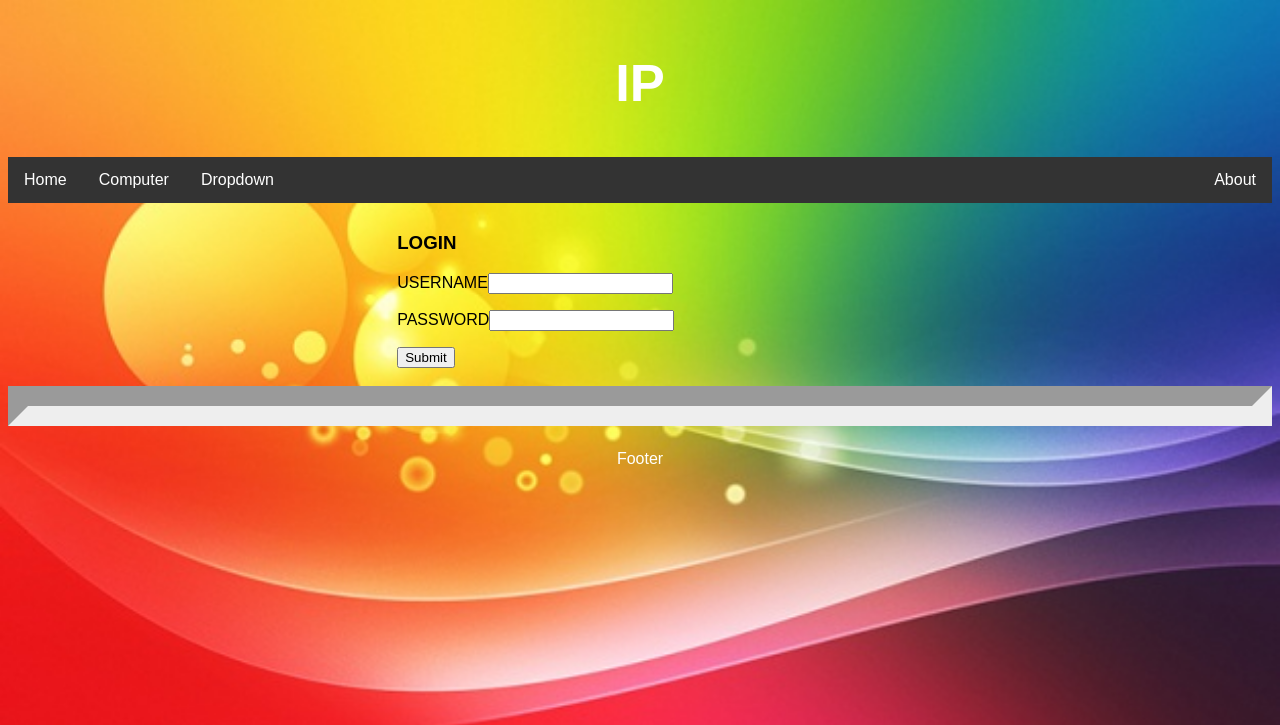
After one commit to noctua9/website, a PHP site: page /login.html in a window 1280 px wide. The commit adds this page. Shown: the top 725 px of the page. Run offline with PHP 8.4, Linux system fonts and the light colour scheme.

Commit message:
footer fixed and login apage added

```diff
--- a/ip_style.css
+++ b/ip_style.css
@@ -92,7 +92,7 @@ section:after {
 
 
 hr {
-    border-width: 10px;
+    border-width: 20px;
 }
 
 /* Style the footer */
@@ -100,4 +100,6 @@ footer {
     padding: 0.5px;
     text-align: center;
     color: white;
+    position:sticky;
+    bottom:0;
 }
--- /dev/null
+++ b/login.html
@@ -0,0 +1,49 @@
+
+<!DOCTYPE html>
+<html>
+<head>
+  <link rel="stylesheet" href="ip_style.css">
+</head>
+<body>
+
+<header>
+  <h2>IP</h2>
+</header>
+
+<ul>
+  <li><a href="#home">Home</a></li>
+  <li><a href="#ncomputer">Computer</a></li>
+  <li class="dropdown">
+    <a href="javascript:void(0)" class="dropbtn">Dropdown</a>
+    <div class="dropdown-content">
+      <a href="#">Link 1</a>
+      <a href="#">Link 2</a>
+      <a href="#">Link 3</a>
+    </div>
+    <li style="float:right"><a href="#about">About</a></li>
+  </li>
+</ul>
+
+<section>
+  <nav>
+
+  </nav>
+
+  <article>
+    <h1><b>LOGIN</b> </h1>
+    <p>USERNAME<input type="text" name="username" size="20" maxlength="20"></p>
+    <p>PASSWORD<input type="password" name="pswd" size="20"></p>
+    <input type="submit" name="sbmt" submit>
+  </article>
+</section>
+
+<hr>
+
+
+<footer position:absolute;
+bottom:0;>
+  <p>Footer</p>
+</footer>
+
+</body>
+</html>
```
Also changed, not shown: 1 other file.
